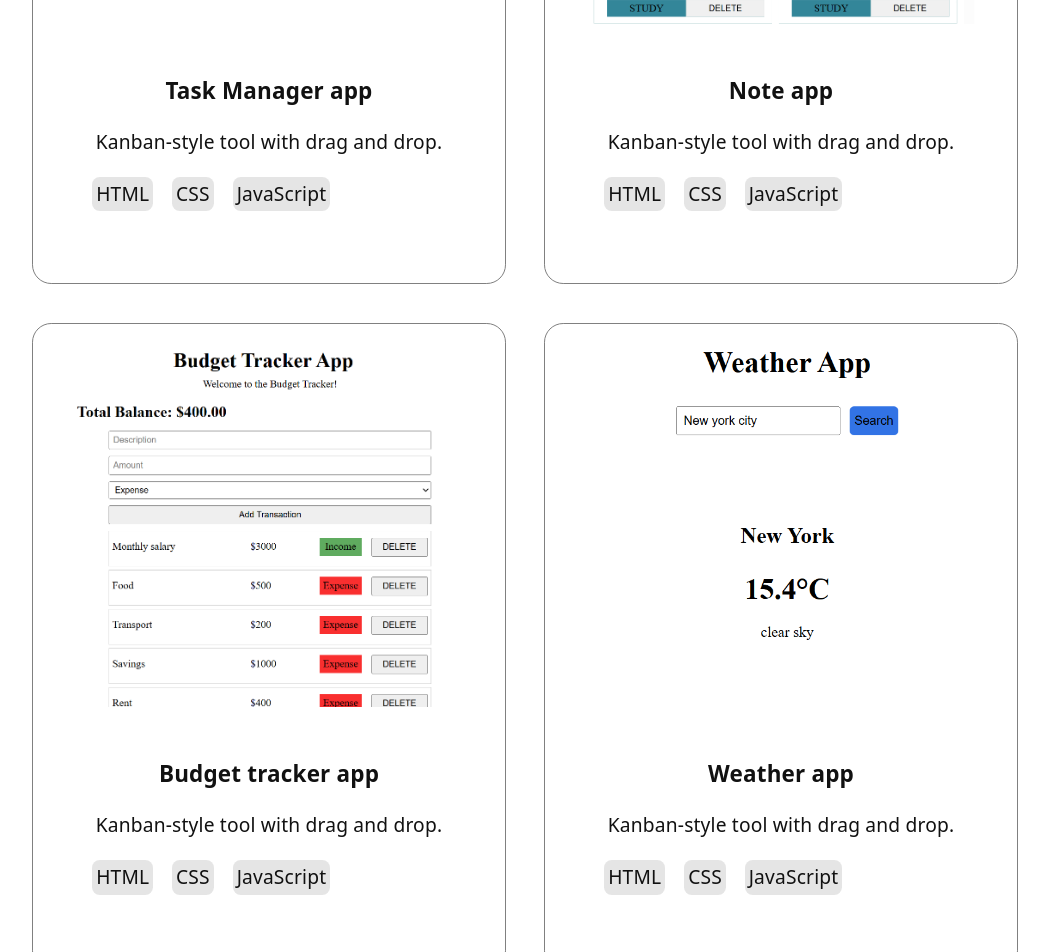
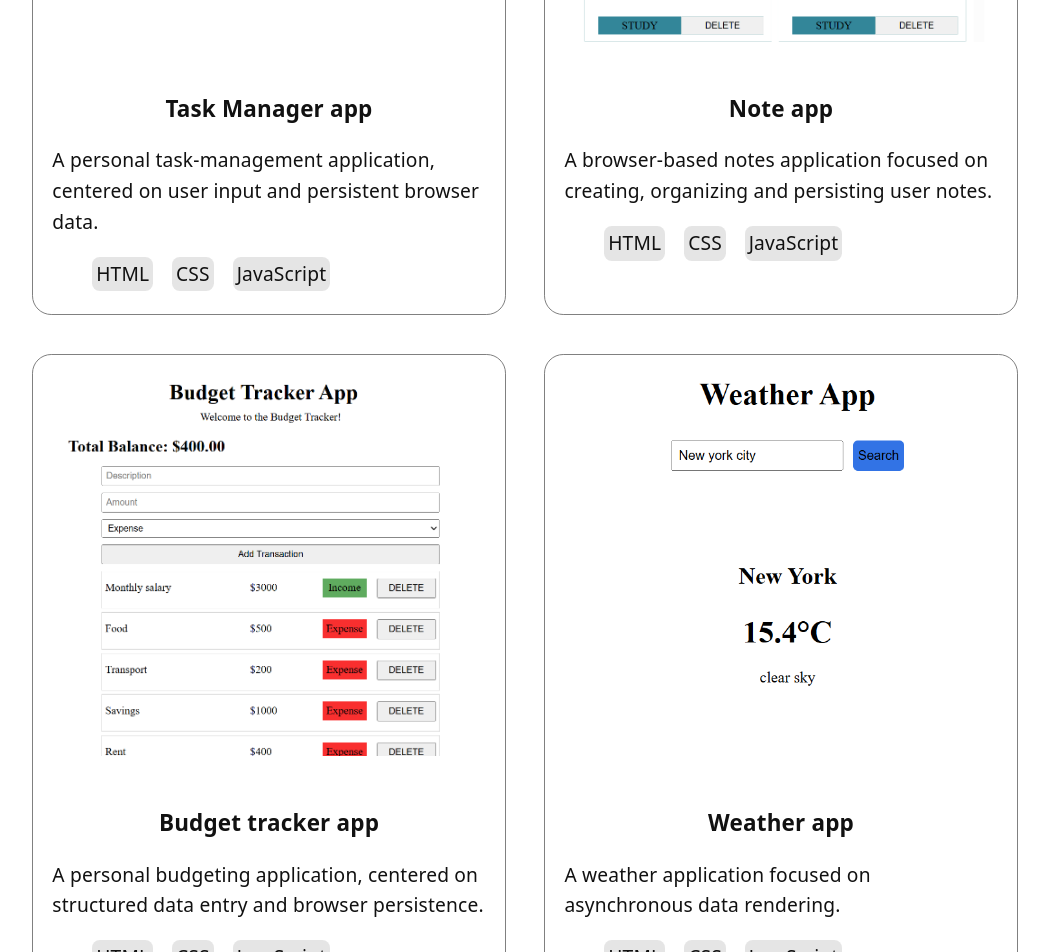
Before and after one commit to JHansonKAttah92/portfolio, a React (Vite) app: page / in a window 1280 px wide. Shown: the part 2300-3252 px from the top of the page, without its empty margins (115-1164 px from the left). Built offline with nearby package versions, Linux system fonts and the light colour scheme.

Commit message:
Changed the projects description

```diff
--- a/src/components/projects/Projects.css
+++ b/src/components/projects/Projects.css
@@ -57,6 +57,10 @@ div#projects .projects-content {
     transition: object-fit 0.3s;
 }
 
+.project-card .description {
+    text-align: left;
+}
+
 .project-cards .project-img {
     width: 100%;
     height: 60%;
--- a/src/components/projects/Projects.jsx
+++ b/src/components/projects/Projects.jsx
@@ -29,7 +29,7 @@ function Projects() {
               />
             </a>
             <h3 className="project-title">Task Manager app</h3>
-            <p className="description">Kanban-style tool with drag and drop.</p>
+            <p className="description">A personal task-management application, centered on user input and persistent browser data.</p>
             <ul className="tech-stacks">
               <li className="tech-stack">HTML</li>
               <li className="tech-stack">CSS</li>
@@ -45,7 +45,7 @@ function Projects() {
               <img src={note} alt="Note App" className="project-img" />
             </a>
             <h3 className="project-title">Note app</h3>
-            <p className="description">Kanban-style tool with drag and drop.</p>
+            <p className="description">A browser-based notes application focused on creating, organizing and persisting user notes.</p>
             <ul className="tech-stacks">
               <li className="tech-stack">HTML</li>
               <li className="tech-stack">CSS</li>
@@ -65,7 +65,7 @@ function Projects() {
               />
             </a>
             <h3 className="project-title">Budget tracker app</h3>
-            <p className="description">Kanban-style tool with drag and drop.</p>
+            <p className="description">A personal budgeting application, centered on structured data entry and browser persistence.</p>
             <ul className="tech-stacks">
               <li className="tech-stack">HTML</li>
               <li className="tech-stack">CSS</li>
@@ -81,7 +81,7 @@ function Projects() {
               <img src={weather} alt="Weather App" className="project-img" />
             </a>
             <h3 className="project-title">Weather app</h3>
-            <p className="description">Kanban-style tool with drag and drop.</p>
+            <p className="description">A weather application focused on asynchronous data rendering.</p>
             <ul className="tech-stacks">
               <li className="tech-stack">HTML</li>
               <li className="tech-stack">CSS</li>
```
